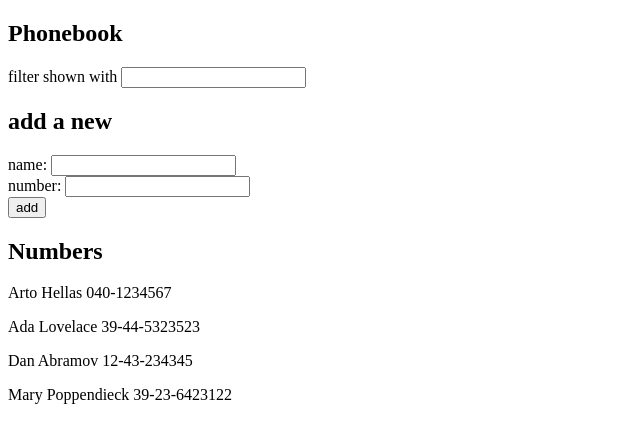
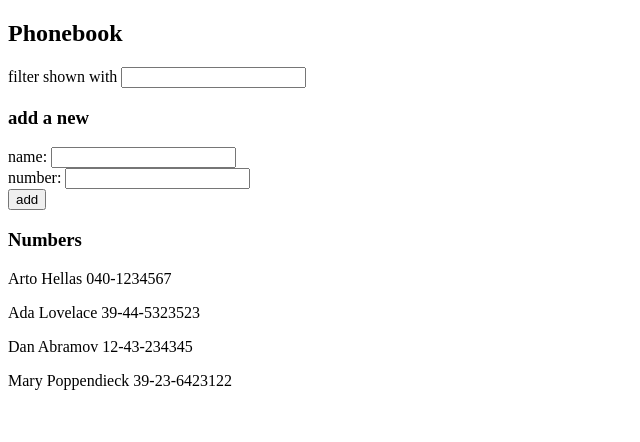
Before and after one commit to CCode02/full-stack-open, a React (Vite) app in the folder part 2/phonebook/: page / in a window 1280 px wide. Shown: the top 442 px of the page, without its empty margins (0-640 px from the left). Built offline with nearby package versions, Linux system fonts and the light colour scheme.

Commit message:
Exercise 2.10 done

```diff
--- a/part 2/phonebook/src/App.jsx
+++ b/part 2/phonebook/src/App.jsx
@@ -1,4 +1,7 @@
 import { useState } from 'react'
+import Filter from "./components/Filter"
+import PersonForm from './components/PersonForm'
+import Persons from './components/Persons'
 
 const App = () => {
 
@@ -41,25 +44,16 @@
   return (
     <div>
       <h2>Phonebook</h2>
-      <div>
-        filter shown with <input value={filter} onChange={handleFilterChange} />
-      </div>
-      <h2>add a new</h2>
-      <form onSubmit={addNewName}>
-        <div>
-          name: <input value={newName} onChange={handleNameChange} />
-        </div>
-        <div>
-          number: <input value={newNumber} onChange={handleNumberChange} />
-        </div>
-        <div>
-          <button type="submit">add</button>
-        </div>
-      </form>
-      <h2>Numbers</h2>
-      {filteredPersons.map(fp =>
-        <p key={fp.name}>{fp.name} {fp.number}</p>
-      )}
+      <Filter filter={filter} handleFilterChange={handleFilterChange} />
+      <h3>add a new</h3>
+      <PersonForm
+        addNewName={addNewName}
+        newName={newName}
+        handleNameChange={handleNameChange}
+        newNumber={newNumber}
+        handleNumberChange={handleNumberChange} />
+      <h3>Numbers</h3>
+      <Persons personsToShow={filteredPersons} />
     </div>
   )
 }
--- /dev/null
+++ b/part 2/phonebook/src/components/Filter.jsx
@@ -0,0 +1,9 @@
+const Filter = ({ filter, handleFilterChange }) => {
+    return (
+        <div>
+            filter shown with <input value={filter} onChange={handleFilterChange} />
+        </div>
+    )
+}
+
+export default Filter
--- /dev/null
+++ b/part 2/phonebook/src/components/Person.jsx
@@ -0,0 +1,3 @@
+const Person = ({ person }) => <p>{person.name} {person.number}</p>
+
+export default Person
--- /dev/null
+++ b/part 2/phonebook/src/components/PersonForm.jsx
@@ -0,0 +1,17 @@
+const PersonForm = ({ addNewName, newName, handleNameChange, newNumber, handleNumberChange }) => {
+    return (
+        <form onSubmit={addNewName}>
+            <div>
+                name: <input value={newName} onChange={handleNameChange} />
+            </div>
+            <div>
+                number: <input value={newNumber} onChange={handleNumberChange} />
+            </div>
+            <div>
+                <button type="submit">add</button>
+            </div>
+        </form>
+    )
+}
+
+export default PersonForm
--- /dev/null
+++ b/part 2/phonebook/src/components/Persons.jsx
@@ -0,0 +1,8 @@
+import Person from './Person'
+
+const Persons = ({ personsToShow }) =>
+    personsToShow.map(person =>
+        <Person key={person.name} person={person} />
+    )
+
+export default Persons
```
